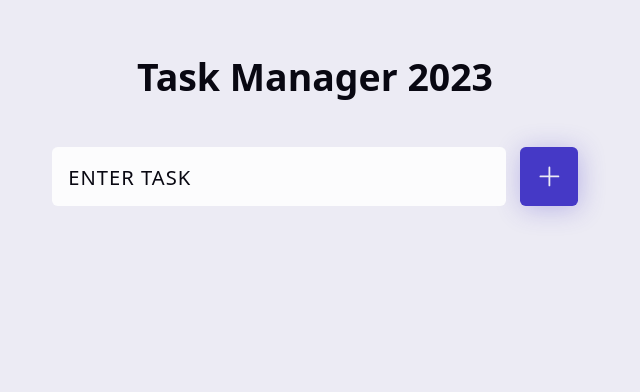
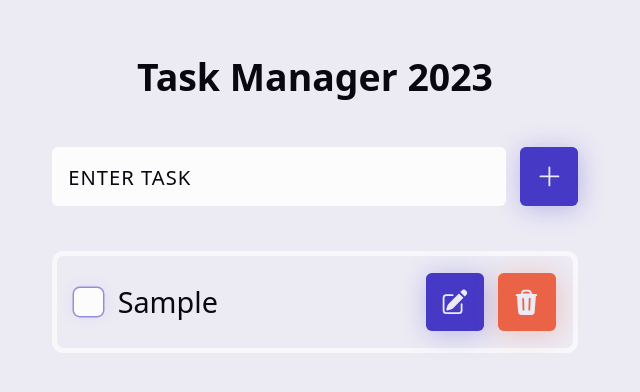
Before and after one commit to GHL-repo/react-todo-app, a React (Vite) app: page / in a window 1280 px wide. Both pictures are taken after typing "Sample" into the empty fields and a click on the button "Add Task". Shown: the top 392 px of the page, without its empty margins (325-965 px from the left). Built offline with nearby package versions, Linux system fonts and the light colour scheme.

Commit message:
added task list

```diff
--- a/src/App.jsx
+++ b/src/App.jsx
@@ -1,12 +1,13 @@
 import { useState } from "react";
 // custom components
 import CustomForm from "./components/CustomForm";
+import TaskList from "./components/TaskList";
 
 function App() {
-  const [count, setCount] = useState(0);
+  const [tasks, setTasks] = useState([]);
 
   const addTask = (task) => {
-    console.log(task);
+    setTasks(prevState => [...prevState, task])
   }
 
   return (
@@ -15,8 +16,11 @@
         <h1>Task Manager 2023</h1>
       </header>
       <CustomForm addTask={addTask}/>
+      {tasks && <TaskList tasks={tasks} />}
     </div>
   )
 }
 
+
+
 export default App;
--- a/src/components/CustomForm.jsx
+++ b/src/components/CustomForm.jsx
@@ -7,7 +7,11 @@
 
   const handleFormSubmit = (e) => {
     e.preventDefault();
-    addTask(e);
+    addTask({
+      name: task,
+      checked: false,
+      id: Date.now()
+    });
     setTask("");
   }
 
--- /dev/null
+++ b/src/components/TaskItem.jsx
@@ -0,0 +1,52 @@
+import { useState } from 'react';
+import styles from './TaskItem.module.css';
+
+import { CheckIcon, PencilSquareIcon, TrashIcon } from '@heroicons/react/24/solid';
+
+const TaskItem = ({task}) => {
+    const [isChecked, setIsChecked] = useState(task.checked);
+
+    const handleCheckboxChange = (e) => {
+        setIsChecked(!isChecked);
+    }
+
+    return (
+        <li className={styles.task}>
+            <div className={styles["task-group"]}>
+                <input
+                    type="checkbox"
+                    className={styles.checkbox}
+                    checked={isChecked}
+                    onChange={handleCheckboxChange}
+                    name={task.name}
+                    id={task.id}
+                />
+                <label
+                    htmlFor={task.id}
+                    className={styles.label}
+                >
+                    {task.name}
+                    <p className={styles.checkmark}>
+                        <CheckIcon strokeWidth={2} width={24} height={24} />
+                    </p>
+                </label>
+            </div>
+            <div className={styles["task-group"]}>
+                <button className='btn'
+                        aria-label={`Update ${task.name} Task`}
+                        // onClick={}
+                >
+                    <PencilSquareIcon width={24} height={24} />
+                </button>
+                <button className={`btn ${styles.delete}`}
+                        aria-label={`Delete ${task.name} Task`}
+                        // onClick={}
+                >
+                    <TrashIcon width={24} height={24} />
+                </button>
+            </div>
+        </li>
+    )
+}
+
+export default TaskItem
--- /dev/null
+++ b/src/components/TaskItem.module.css
@@ -0,0 +1,107 @@
+.task {
+    display: flex;
+    align-items: center;
+    justify-content: space-between;
+    gap: .6em;
+    font-size: var(--_size);
+    border: .2em solid hsl(var(--muted) / 0.8);
+    padding: .6em;
+    border-radius: calc(var(--_radius) * 2);
+  }
+
+  .task-group {
+    display: flex;
+    align-items: center;
+    --taskgroup-gap: .5em;
+    gap: var(--taskgroup-gap);
+  }
+
+  .label {
+    position: relative;
+    cursor: pointer;
+    text-align: left;
+    line-height: 1.4;
+  }
+
+  .checkbox {
+    flex-shrink: 0;
+    appearance: none;
+    border-radius: var(--_radius);
+    width: 1em;
+    height: 1em;
+    background-color: hsl(var(--muted));
+    border-radius: var(--_radius);
+    box-shadow:
+      0 0 .5em hsl(var(--accent) / .1),
+      0 0 0 0.05em hsl(var(--accent) / .5),
+      0 0 0 -0.2em hsl(var(--accent));
+    transition: box-shadow var(--_tspeed_fast) ease-in-out,
+      background-color 80ms ease-in-out;
+  }
+
+  .checkbox:focus {
+    outline: none;
+  }
+
+  .checkbox:is(:focus-visible, :hover) {
+    box-shadow:
+      0 0 0 hsl(var(--bg)),
+      0 0 0 .05em hsl(var(--accent)),
+      0 0 0 .225em hsl(var(--accent) / .3);
+  }
+
+  .checkmark {
+    content: '';
+    position: absolute;
+    width: 1em;
+    height: 1em;
+    display: grid;
+    place-items: center;
+    top: 50%;
+    color: hsl(var(--muted));
+    border-radius: var(--_radius);
+    transform: translate3d(calc(-100% - var(--taskgroup-gap)), -50%, 0);
+    transition: background-color 80ms ease-in-out;
+  }
+
+  .checkmark svg {
+    width: .75em;
+    height: .75em;
+  }
+
+  .checkbox:checked {
+    background-color: hsl(var(--accent));
+  }
+
+  .checkbox:checked+label {
+    text-decoration: line-through;
+  }
+
+  .delete {
+    --accent: var(--accent1);
+  }
+
+  .loading {
+    color: hsl(var(--accent));
+    font-size: var(--_size);
+    font-weight: bold;
+    animation: pulse 2s infinite ease-in-out;
+  }
+
+  @keyframes pulse {
+
+    0%,
+    100% {
+      opacity: 1;
+    }
+
+    50% {
+      opacity: 0.5;
+    }
+  }
+
+  .error {
+    color: hsl(var(--accent1));
+    font-size: var(--_size);
+    text-align: center;
+  }
--- /dev/null
+++ b/src/components/TaskList.jsx
@@ -0,0 +1,19 @@
+import TaskItem from './TaskItem';
+
+import styles from './TaskList.module.css';
+
+const TaskList = ({tasks}) => {
+  return (
+    <ul className={styles.tasks}>
+        {tasks.sort((a, b) => b.id - a.id).map(task => (
+            <TaskItem
+                key={task.id}
+                task={task}
+            />
+        ))
+        }
+    </ul>
+  )
+}
+
+export default TaskList
--- /dev/null
+++ b/src/components/TaskList.module.css
@@ -0,0 +1,5 @@
+.tasks {
+    display: grid;
+    list-style-type: none;
+    gap: 1.5em;
+  }
```
